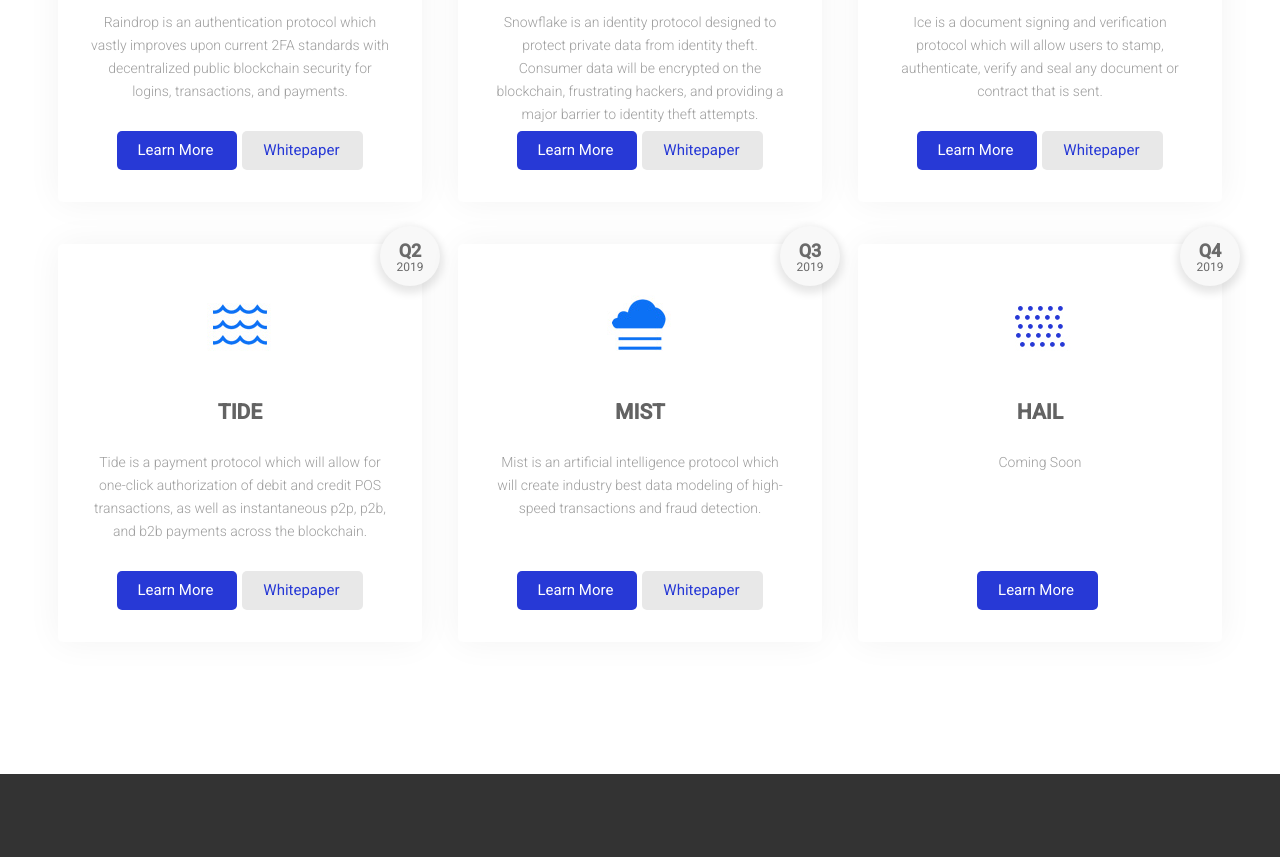
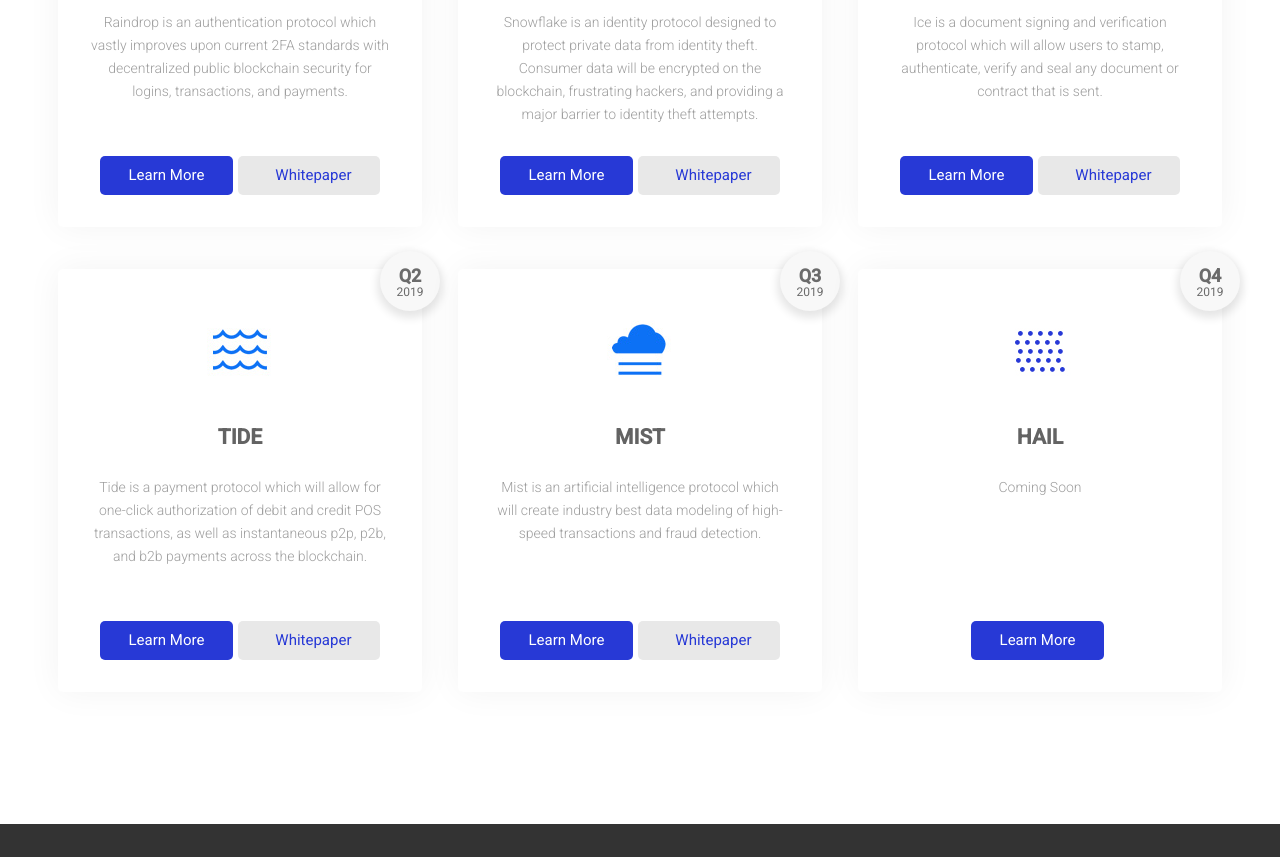
Before and after one commit to hydrogen-dev/projecthydro.org, a React (Create React App) app: page /roadmap in a window 1280 px wide. Shown: the part 420-1277 px from the top of the page. Built offline with nearby package versions, Linux system fonts and the light colour scheme; the HTML template or start-up script is replaced by a standard one.

Commit message:
class -> className

```diff
--- a/src/Ecosystem.js
+++ b/src/Ecosystem.js
@@ -19,8 +19,8 @@ class Ecosystem extends Component  {
     return (
     <Main>
       <div id="row-1-backgrounds">
-        <div class="inner-wrapper no-padding">
-          <h2 class="no-padding">Hydro Ecosystem</h2>
+        <div className="inner-wrapper no-padding">
+          <h2 className="no-padding">Hydro Ecosystem</h2>
           <ImageDiv>
             <img alt="hydro ecosystem" src={process.env.PUBLIC_URL+ "/images/hydro-ecosystem.png"} />
           </ImageDiv>
--- a/src/MoreInfo.js
+++ b/src/MoreInfo.js
@@ -5,22 +5,22 @@ class MoreInfo extends Component  {
     return (
       <section id="row-2">
   		<div id="row-2-backgrounds">
-  			<div class="inner-wrapper padding">
-  				<div class="column-1">
-  					<div class="center">
+  			<div className="inner-wrapper padding">
+  				<div className="column-1">
+  					<div className="center">
   						<h3>Hydro Explained</h3>
   						<br/>
-  						<a class="button color" href={process.env.PUBLIC_URL}>Learn More</a>
+  						<a className="button color" href={process.env.PUBLIC_URL}>Learn More</a>
   					</div>
   				</div>
-  				<div class="column-2">
-  					<div class="center">
+  				<div className="column-2">
+  					<div className="center">
   						<h3>Developers</h3>
   						<br/>
-  						<a class="button color" href={process.env.PUBLIC_URL}>Learn More</a>
+  						<a className="button color" href={process.env.PUBLIC_URL}>Learn More</a>
   					</div>
   				</div>
-  				<div class="clr"></div>
+  				<div className="clr"></div>
   			</div>
   		</div>
   	</section>
--- a/src/Vision.js
+++ b/src/Vision.js
@@ -33,23 +33,23 @@ class Vision extends Component  {
   render() {
     return (
     <Main>
-      <div class="inner-wrapper padding">
+      <div className="inner-wrapper padding">
         <Column1>
           <Text>
-            <h2 class="bottom-padding-30">Project Hydro Vision</h2>
+            <h2 className="bottom-padding-30">Project Hydro Vision</h2>
             Hydro’s goal from the beginning was to create a global decentralized financial ecosystem that powers the Web 3.0.  However, as the ecosystem grows Hydro’s technology can be used in virtually any global system that requires ID verification or authentication - providing blockchain security.
             <br/><br/>
             As a truly decentralized project, the founding team at Hydrogen are enlisting the help of the global community of developers as well as Decentralization Ambassadors, who will eventually take over the project through their HCDP and DA programs. Through these programs, Project Hydro aims to create a governance blueprint for future decentralized models.
           </Text>
           <Buttons>
-            <a href="https://itunes.apple.com/app/id1406519814" target="_blank" rel="noopener noreferrer"><StoreButton alt="appstore" class="store-buttons" src="images/appstore.png"/></a>
-            <a href="https://play.google.com/store/apps/details?id=com.hydrogenplatform.hydro" target="_blank" rel="noopener noreferrer"><StoreButton alt="playstore" class="store-buttons" src="images/playstore.png" /></a>
+            <a href="https://itunes.apple.com/app/id1406519814" target="_blank" rel="noopener noreferrer"><StoreButton alt="appstore" className="store-buttons" src="images/appstore.png"/></a>
+            <a href="https://play.google.com/store/apps/details?id=com.hydrogenplatform.hydro" target="_blank" rel="noopener noreferrer"><StoreButton alt="playstore" className="store-buttons" src="images/playstore.png" /></a>
           </Buttons>
         </Column1>
-        <div class="column-2">
+        <div className="column-2">
           <img alt="hydro ecosystem" src="images/phoneapp.png" />
         </div>
-        <div class="clr"></div>
+        <div className="clr"></div>
       </div>
     </Main>
     )
--- a/src/roadmap/Roadmap.js
+++ b/src/roadmap/Roadmap.js
@@ -79,9 +79,9 @@ class Roadmap extends Component {
     return (
       <section id="row-4">
     		<div id="row-4-backgrounds">
-    			<div class="inner-wrapper padding">
-    				<h2 class="center bottom-padding">Project Hydro Roadmap</h2>
-    				<div class="center">
+    			<div className="inner-wrapper padding">
+    				<h2 className="center bottom-padding">Project Hydro Roadmap</h2>
+    				<div className="center">
     					<div>
 
     						<Box>
@@ -90,12 +90,12 @@ class Roadmap extends Component {
     								<BoxInner>
     									<BoxText>
     										<img alt="Raindrop" src={process.env.PUBLIC_URL + "/images/raindrop.jpg"} />
-    										<h4 class="center bottom-padding-icons">Raindrop</h4>
+    										<h4 className="center bottom-padding-icons">Raindrop</h4>
     										<p>Raindrop is an authentication protocol which vastly improves upon current 2FA standards with decentralized public blockchain security for logins, transactions, and payments.</p>
     										<Clear/>
     									</BoxText>
-    									<ButtonColor class="button color top-padding" href={process.env.PUBLIC_URL}>Learn More</ButtonColor>
-    									<ButtonGray class="button gray top-padding" target="_blank" rel="noopener noreferrer" href={process.env.PUBLIC_URL}><i class="far fa-file-alt"></i>Whitepaper</ButtonGray>
+    									<ButtonColor className="button color top-padding" href={process.env.PUBLIC_URL}>Learn More</ButtonColor>
+    									<ButtonGray className="button gray top-padding" target="_blank" rel="noopener noreferrer" href={process.env.PUBLIC_URL}><i className="far fa-file-alt"></i>Whitepaper</ButtonGray>
     								</BoxInner>
     							</BoxPadding>
     						</Box>
@@ -106,12 +106,12 @@ class Roadmap extends Component {
     								<BoxInner>
     									<BoxText>
     										<img alt="Snowflake" src={process.env.PUBLIC_URL + "/images/snowflake.jpg"} />
-    										<h4 class="center bottom-padding-icons">Snowflake</h4>
+    										<h4 className="center bottom-padding-icons">Snowflake</h4>
     										<p>Snowflake is an identity protocol designed to protect private data from identity theft.  Consumer data will be encrypted on the blockchain, frustrating hackers, and providing a major barrier to identity theft attempts.</p>
     										<Clear/>
     									</BoxText>
-    									<ButtonColor class="button color top-padding" href={process.env.PUBLIC_URL}>Learn More</ButtonColor>
-    									<ButtonGray class="button gray top-padding" target="_blank" rel="noopener noreferrer" href={process.env.PUBLIC_URL}><i class="far fa-file-alt"></i>Whitepaper</ButtonGray>
+    									<ButtonColor className="button color top-padding" href={process.env.PUBLIC_URL}>Learn More</ButtonColor>
+    									<ButtonGray className="button gray top-padding" target="_blank" rel="noopener noreferrer" href={process.env.PUBLIC_URL}><i className="far fa-file-alt"></i>Whitepaper</ButtonGray>
     								</BoxInner>
     							</BoxPadding>
     						</Box>
@@ -122,17 +122,17 @@ class Roadmap extends Component {
     								<BoxInner>
     									<BoxText>
     										<img alt="Ice" src={process.env.PUBLIC_URL + "/images/ice.jpg"} />
-    										<h4 class="center bottom-padding-icons">Ice</h4>
+    										<h4 className="center bottom-padding-icons">Ice</h4>
     										<p>Ice is a document signing and verification protocol which will allow users to stamp, authenticate, verify and seal any document or contract that is sent.</p>
     										<Clear/>
     									</BoxText>
-    									<ButtonColor class="button color top-padding" href={process.env.PUBLIC_URL}>Learn More</ButtonColor>
-    									<ButtonGray class="button gray top-padding" target="_blank" rel="noopener noreferrer" href={process.env.PUBLIC_URL}><i class="far fa-file-alt"></i>Whitepaper</ButtonGray>
+    									<ButtonColor className="button color top-padding" href={process.env.PUBLIC_URL}>Learn More</ButtonColor>
+    									<ButtonGray className="button gray top-padding" target="_blank" rel="noopener noreferrer" href={process.env.PUBLIC_URL}><i className="far fa-file-alt"></i>Whitepaper</ButtonGray>
     								</BoxInner>
     							</BoxPadding>
     						</Box>
 
-    						<div class="clr-boxes"></div>
+    						<div className="clr-boxes"></div>
 
     						<Box>
     							<BoxPadding>
@@ -140,12 +140,12 @@ class Roadmap extends Component {
     								<BoxInner>
     									<BoxText>
     										<img alt="Tide" src={process.env.PUBLIC_URL + "/images/tide.jpg"} />
-    										<h4 class="center bottom-padding-icons">Tide</h4>
+    										<h4 className="center bottom-padding-icons">Tide</h4>
     										<p>Tide is a payment protocol which will allow for one-click authorization of debit and credit POS transactions, as well as instantaneous p2p, p2b, and b2b payments across the blockchain.</p>
     										<Clear/>
     									</BoxText>
-    									<ButtonColor class="button color top-padding" href={process.env.PUBLIC_URL}>Learn More</ButtonColor>
-    									<ButtonGray class="button gray top-padding" target="_blank" rel="noopener noreferrer" href={process.env.PUBLIC_URL}><i class="far fa-file-alt"></i>Whitepaper</ButtonGray>
+    									<ButtonColor className="button color top-padding" href={process.env.PUBLIC_URL}>Learn More</ButtonColor>
+    									<ButtonGray className="button gray top-padding" target="_blank" rel="noopener noreferrer" href={process.env.PUBLIC_URL}><i className="far fa-file-alt"></i>Whitepaper</ButtonGray>
     								</BoxInner>
     							</BoxPadding>
     						</Box>
@@ -156,12 +156,12 @@ class Roadmap extends Component {
     								<BoxInner>
     									<BoxText>
     										<img alt="Mist" src={process.env.PUBLIC_URL + "/images/mist.jpg"} />
-    										<h4 class="center bottom-padding-icons">Mist</h4>
+    										<h4 className="center bottom-padding-icons">Mist</h4>
     										<p>Mist is an artificial intelligence protocol which will create industry best data modeling of high-speed transactions and fraud detection.</p>
     										<Clear/>
     									</BoxText>
-    									<ButtonColor class="button color top-padding" href={process.env.PUBLIC_URL}>Learn More</ButtonColor>
-    									<ButtonGray class="button gray top-padding" target="_blank" rel="noopener noreferrer" href={process.env.PUBLIC_URL}><i class="far fa-file-alt"></i>Whitepaper</ButtonGray>
+    									<ButtonColor className="button color top-padding" href={process.env.PUBLIC_URL}>Learn More</ButtonColor>
+    									<ButtonGray className="button gray top-padding" target="_blank" rel="noopener noreferrer" href={process.env.PUBLIC_URL}><i className="far fa-file-alt"></i>Whitepaper</ButtonGray>
     								</BoxInner>
     							</BoxPadding>
     						</Box>
@@ -172,11 +172,11 @@ class Roadmap extends Component {
     								<BoxInner>
     									<BoxText>
     										<img alt="Mist" src={process.env.PUBLIC_URL + "/images/hail.jpg"} />
-    										<h4 class="center bottom-padding-icons">Hail</h4>
+    										<h4 className="center bottom-padding-icons">Hail</h4>
     										<p>Coming Soon</p>
     										<Clear/>
     									</BoxText>
-    									<ButtonColor class="button color top-padding" target="_blank" rel="noopener noreferrer" href="https://github.com/HydroCommunity/Community-Brainstorming/issues/7">Learn More</ButtonColor>
+    									<ButtonColor className="button color top-padding" target="_blank" rel="noopener noreferrer" href="https://github.com/HydroCommunity/Community-Brainstorming/issues/7">Learn More</ButtonColor>
 
     								</BoxInner>
     							</BoxPadding>
```
